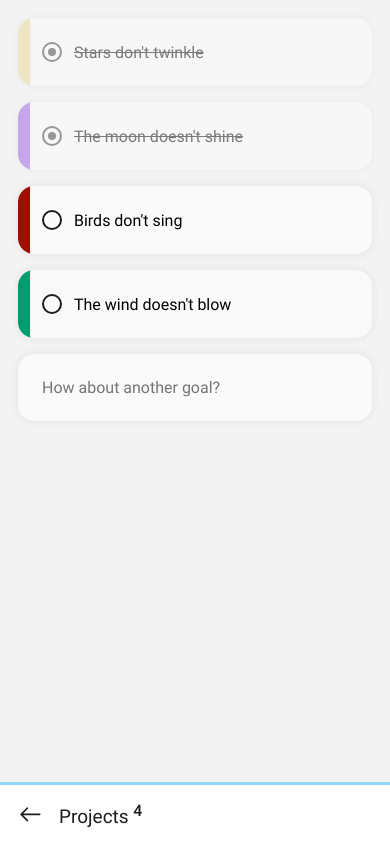
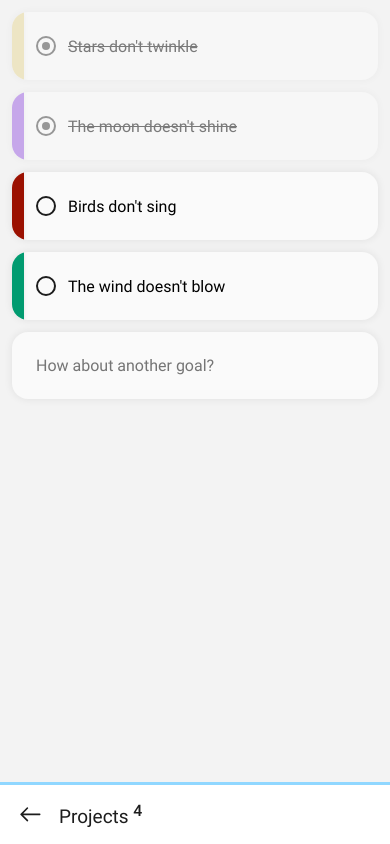
Before and after one commit to zerescas/another-to-do-app, a Vue app: page /projects in a window 390 px wide. Built offline with nearby package versions, Linux system fonts and the light colour scheme.

Commit message:
ToDoList.vue: add mobile CSS for component root container

```diff
--- a/src/components/ToDoList.vue
+++ b/src/components/ToDoList.vue
@@ -86,9 +86,9 @@ function openToDoMenu(toDo: ToDo & MenuItemState) {
   display: flex;
   flex-direction: column;
   flex-grow: 1;
-  gap: 16px;
+  gap: 12px;
   overflow: hidden auto;
-  padding: 18px;
+  padding: 12px;
 }
 
 .menu {
@@ -136,4 +136,11 @@ function openToDoMenu(toDo: ToDo & MenuItemState) {
 .menu.opened .menu-item {
   transform: translateX(150px);
 }
+
+@media (min-width: 768px) {
+  .todo-list {
+    gap: 16px;
+    padding: 16px;
+  }
+}
 </style>
```
